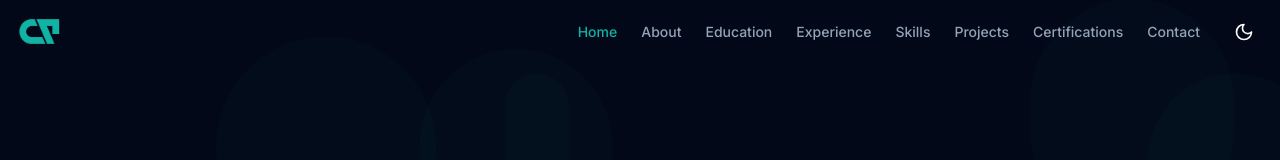
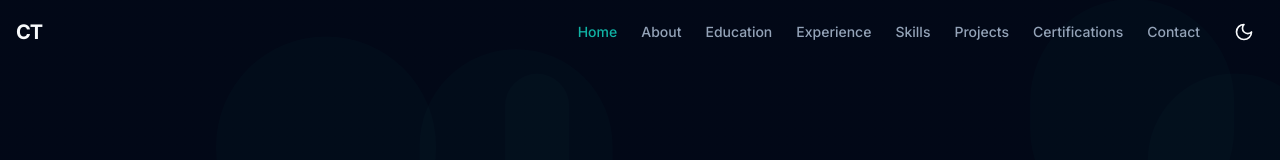
Before and after one commit to chiragtolani/chiragtolani.github.io, a Next.js app: page / in a window 1280 px wide. Shown: the top 160 px of the page. Built offline with nearby package versions, Linux system fonts and the light colour scheme.

Commit message:
navbar logo

```diff
--- a/components/navbar.tsx
+++ b/components/navbar.tsx
@@ -62,16 +62,8 @@ export default function Navbar() {
       )}
     >
       <div className="container mx-auto px-4 py-3 flex items-center justify-between">
-        <Link href="/#home" className="font-bold text-lg flex items-center">
-          <Image
-            src="/images/ct-logo.png"
-            alt="CT Logo"
-            width={40}
-            height={40}
-            className="w-auto h-8 object-contain"
-            style={{ backgroundColor: 'transparent' }}
-            priority
-          />
+        <Link href="#home" className="text-xl font-bold tracking-tighter">
+          CT
         </Link>
 
         {/* Desktop Navigation */}
```
